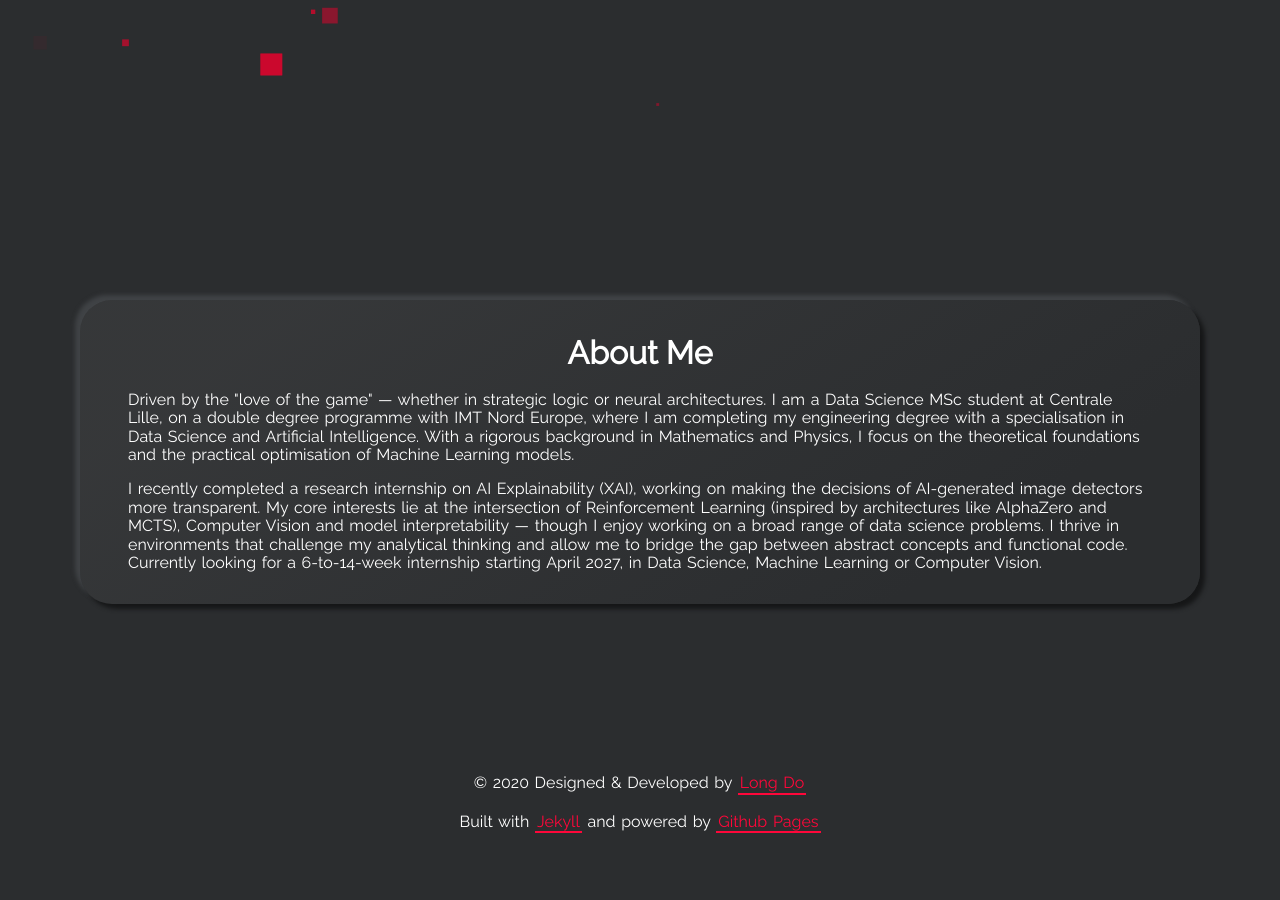
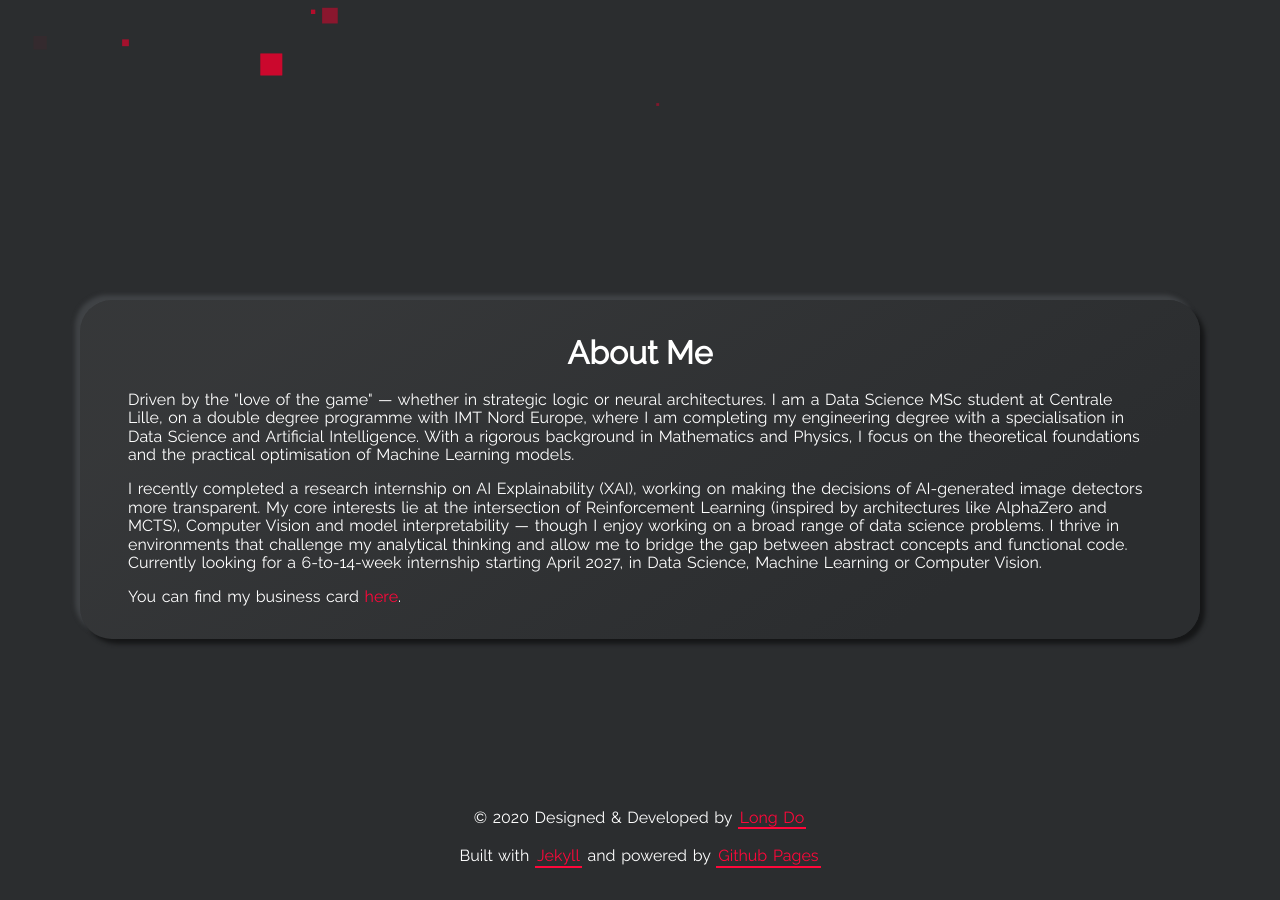
Before and after one commit to MatGrdjn/MatGrdjn.github.io, a Jekyll site: the page built from index.html, in a window 1280 px wide and 900 px high, scrolled down 760 px. Built offline with Jekyll 4.4.1, drawn with Linux system fonts in a browser that asks for light colours; before the commit the page ends 1625 px from its top, so only the background shows below that.

Commit message:
feat: add business card link to about me section

```diff
--- a/_config.yml
+++ b/_config.yml
@@ -34,7 +34,7 @@ show_aboutme_card: true
 # about_me_title: The will be displayed as the title in the About Me section
 about_me_title: About Me
 # about_me_description: This will be displayed under the title.
-about_me_description: <p>Driven by the "love of the game" — whether in strategic logic or neural architectures. I am a Data Science MSc student at Centrale Lille, on a double degree programme with IMT Nord Europe, where I am completing my engineering degree with a specialisation in Data Science and Artificial Intelligence. With a rigorous background in Mathematics and Physics, I focus on the theoretical foundations and the practical optimisation of Machine Learning models.</p><p>I recently completed a research internship on AI Explainability (XAI), working on making the decisions of AI-generated image detectors more transparent. My core interests lie at the intersection of Reinforcement Learning (inspired by architectures like AlphaZero and MCTS), Computer Vision and model interpretability — though I enjoy working on a broad range of data science problems. I thrive in environments that challenge my analytical thinking and allow me to bridge the gap between abstract concepts and functional code. Currently looking for a 6-to-14-week internship starting April 2027, in Data Science, Machine Learning or Computer Vision.</p>
+about_me_description: <p>Driven by the "love of the game" — whether in strategic logic or neural architectures. I am a Data Science MSc student at Centrale Lille, on a double degree programme with IMT Nord Europe, where I am completing my engineering degree with a specialisation in Data Science and Artificial Intelligence. With a rigorous background in Mathematics and Physics, I focus on the theoretical foundations and the practical optimisation of Machine Learning models.</p><p>I recently completed a research internship on AI Explainability (XAI), working on making the decisions of AI-generated image detectors more transparent. My core interests lie at the intersection of Reinforcement Learning (inspired by architectures like AlphaZero and MCTS), Computer Vision and model interpretability — though I enjoy working on a broad range of data science problems. I thrive in environments that challenge my analytical thinking and allow me to bridge the gap between abstract concepts and functional code. Currently looking for a 6-to-14-week internship starting April 2027, in Data Science, Machine Learning or Computer Vision.</p><p>You can find my business card <a href="https://github.com/MatGrdjn/my-business-card/releases/latest/download/card.pdf" target="_blank" rel="noopener noreferrer">here</a>.</p>
 
 # SKILLS SECTION
 # show_skills_card:
```
